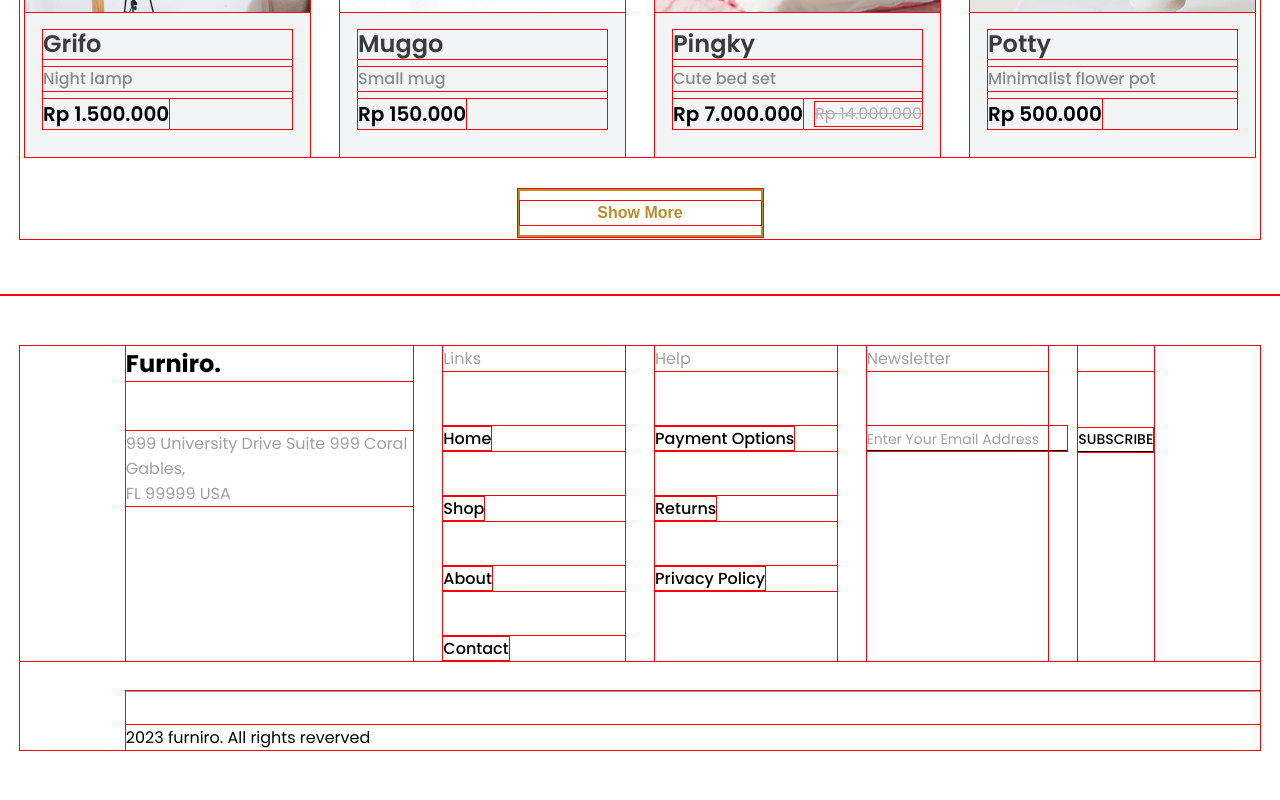
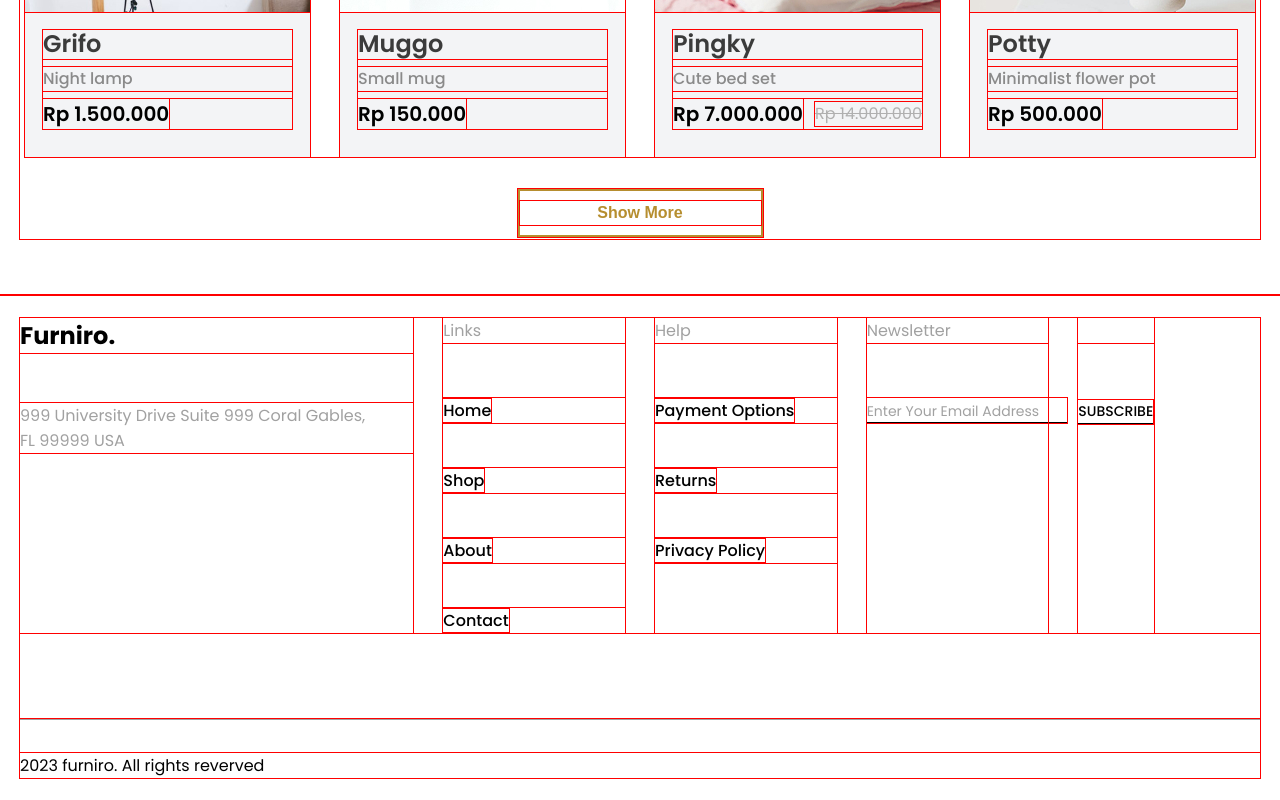
Before and after one commit to Hannalysis/furniture-site-implementation, a React (Vite) app: page / in a window 1280 px wide. Shown: the part 2341-3141 px from the top of the page. Built offline with nearby package versions, Linux system fonts and the light colour scheme.

Commit message:
fix: Replaced grid properties on 1024 to push to a new row
For ease of footer fitting. Also removed hard coded height on this
breakpoint.

```diff
--- a/src/components/Footer/Footer.module.css
+++ b/src/components/Footer/Footer.module.css
@@ -3,13 +3,18 @@
     justify-items: center;
     align-content: center;
     width: 100%;
-    height: 505px;
     border-top: 1px solid var(--layout-subtext-colour);
 }
 
 .footerNav {
     grid-column: 1 / -1;
+    margin-bottom: 56px;
+    /* height: 312px; */
 }
+
+/* .footerContainer {
+    height: 414px;
+} */
 
 .footerFurniro {
   padding-bottom: 50px;
@@ -78,8 +83,57 @@ input::placeholder, .subButton {
 
 @media (min-width: 1024px) {
 
+    .footer {
+        padding: 4% 0%;
+    }
+
+    .footerContainer {
+        grid-template-columns: repeat(12, minmax(0, 1fr));
+    }
+
+    .footerNav {
+         grid-template-columns: repeat(12, minmax(0, 1fr));
+    }
+
     .footerFurniroInfo {
-        grid-column: 2 / 5;
+        grid-column: 2 / span 4;
+    }
+
+    .footerLinks {
+        grid-column: span 3;
+    }
+
+    .footerHelp {
+        grid-column: span 3;
+    }
+
+    .footerNewsletter {
+        grid-column: 6 / span 3;
+    }
+
+    .footerSubscribe {
+        grid-column: span 3;
+    }
+
+    .footerCopyright {
+        grid-column: 1 / 13;
+    }
+
+    .footerCopyright p {
+        /* To match Furniro in 2nd column without moving the border (column width at res + gap) */
+        padding-left: calc(63.8158px + 30px);
+    }
+}
+
+@media (min-width: 1240px) {
+
+    .footer {
+        height: 505px;
+        padding: 0%;
+    }
+
+    .footerFurniroInfo {
+        grid-column: 1 / 5;
     }
 
     .footerLinks {
@@ -99,11 +153,19 @@ input::placeholder, .subButton {
     }
 
     .footerCopyright {
-    grid-column: 2 / -1;
+        grid-column: 1 / 13;
+    }
+
+    .footerCopyright p {
+        padding-left: 0px;
     }
 }
 
 @media (min-width: 1440px) {
+
+    .footerContainer {
+        grid-template-columns: repeat(12, minmax(75px, 1fr));
+    }
 
     .footerFurniroInfo {
         grid-column: 1 / 4;
@@ -126,6 +188,6 @@ input::placeholder, .subButton {
     }
 
     .footerCopyright {
-    grid-column: 1 / -1;
+        grid-column: 1 / -1;
     }
 }
```
